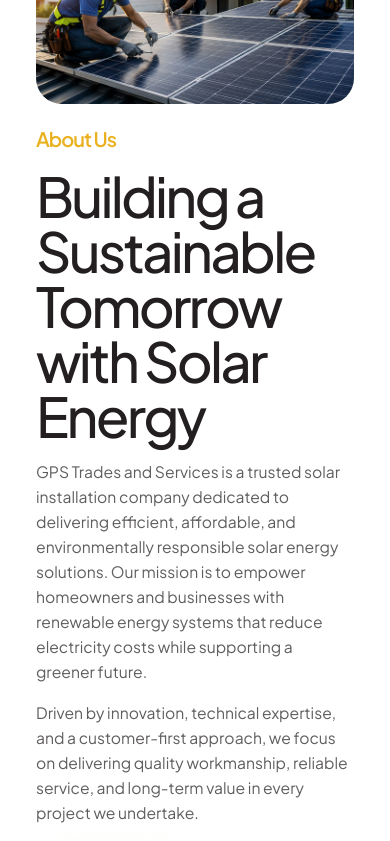
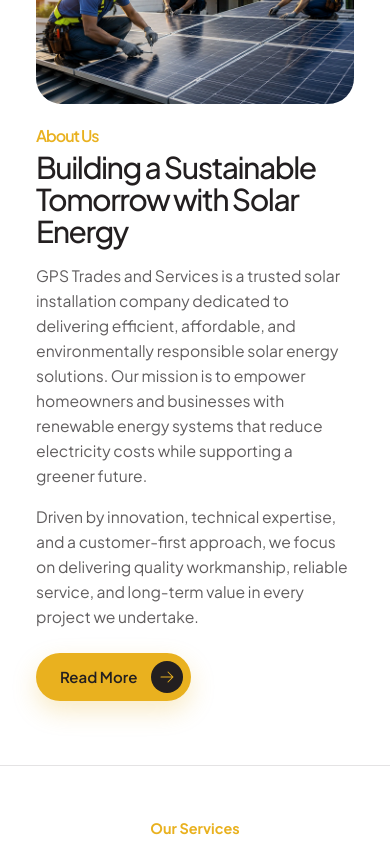
Before and after one commit to nikhilkumar202002/GPS-SOLAR, a Next.js app: page / in a window 390 px wide. Shown: the part 1420-2261 px from the top of the page. Built offline with nearby package versions, Linux system fonts and the light colour scheme.

Commit message:
refactor: update typography styles in AboutUs, ProcessStep, and WhyChooseUs sections for consistency and improved readability

```diff
--- a/app/component/sections/AboutUs.module.css
+++ b/app/component/sections/AboutUs.module.css
@@ -94,4 +94,12 @@ align-items: center;
     padding: 1rem;
     gap: 1.25rem;
   }
+  .heading{
+    font-size: 30px;
+    line-height: 32px;
+  }
+  .eyebrow{
+    font-size: 16px;
+  margin: 0 0 0.2rem;
+  }
 }
--- a/app/component/sections/ProcessStep.module.css
+++ b/app/component/sections/ProcessStep.module.css
@@ -183,4 +183,11 @@
   .grid {
     grid-template-columns: 1fr;
   }
+  .heading{
+    font-size: 30px;
+    line-height: 32px;
+  }
+  .eyebrow {
+  margin: 0 0 0.2rem;
+  }
 }
--- a/app/component/sections/WhyChooseUs.module.css
+++ b/app/component/sections/WhyChooseUs.module.css
@@ -207,13 +207,19 @@
 
   .inner {
     padding: 1rem;
-    gap: 1.25rem;
+    gap: 30px;
   }
-
   .heading {
-    font-size: clamp(1.9rem, 10vw, 2.6rem);
+    font-size: 30px;
+    line-height: 32px;
   }
-
+  .eyebrow {
+    font-size: 16px;
+    margin: 0 0 0.2rem;
+  }
+  .topRow{
+    gap: 20px;
+  }
   .imageCard {
     min-height: 18rem;
   }
@@ -223,6 +229,7 @@
   }
 
   .topDescription {
-    line-height: 1.75;
+    font-size: 16px;
+    line-height: 23px;
   }
 }
```
